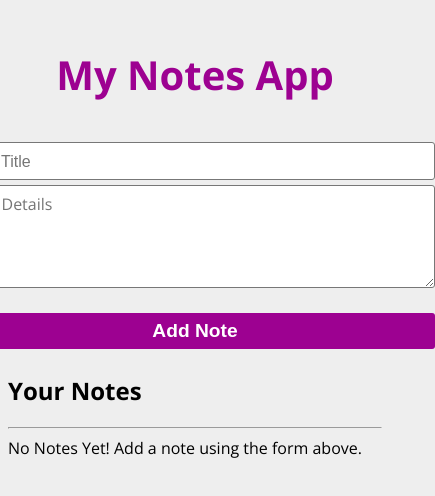
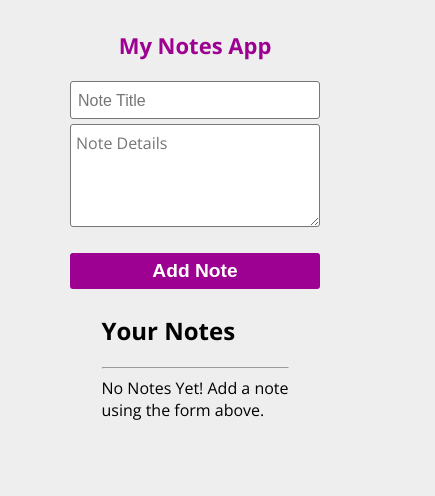
Before and after one commit to Deadbullfrog05/AtomicNotes, a plain HTML site: page index.html in a window 390 px wide. Shown: the whole page, 435 px wide, since content can reach past the window. Drawn offline with nearby package versions, Linux system fonts and the light colour scheme.

Commit message:
Updated CSS(responsiveness fixed)

```diff
--- a/styles.css
+++ b/styles.css
@@ -14,7 +14,37 @@
 body {
     font-family: 'Open Sans', sans-serif;
     background-color: #eee;
+}
 
+@media only screen and (max-width: 600px) {
+    .container {
+        width: 60%;
+    }
+
+    .container form{
+        width: 250px;
+    }
+
+    .container h1{
+        font-size: 22px;
+    }
+
+    .notes-section{
+        display: flex;
+        flex-direction: column;
+        justify-content: center;
+        align-items: center;
+    }
+
+    .container2{
+        width: 50%;
+    }
+
+    .note-text, .note-title{
+        word-wrap: break-word;
+        white-space: pre-wrap;
+        word-break: break-word;
+    }
 }
 
 .p-small {
```
